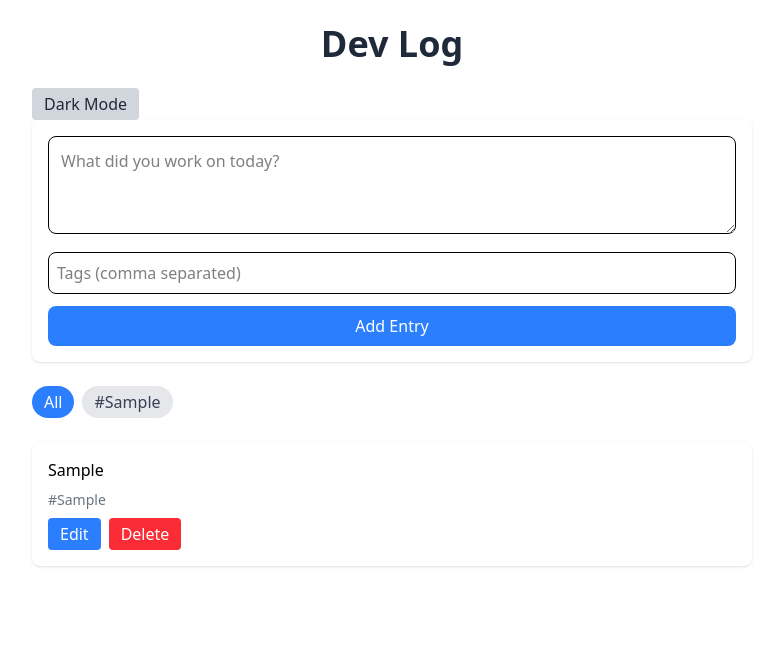
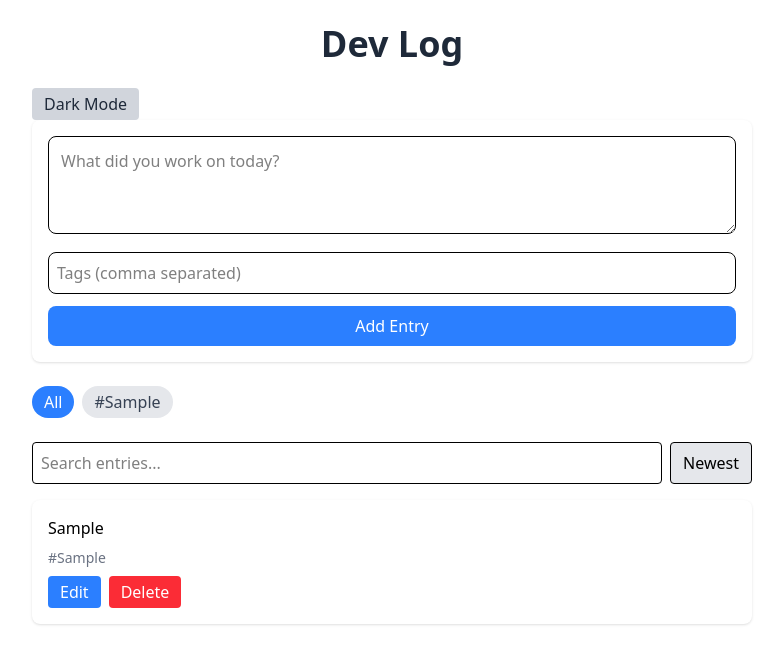
Before and after one commit to alexduisterwinkel/devlog, a Next.js app: page / in a window 1280 px wide. Both pictures are taken after typing "Sample", "Sample" into the empty fields and a click on the button "Add Entry". Shown: the top 664 px of the page, without its empty margins (248-1031 px from the left). Built offline with nearby package versions, Linux system fonts and the light colour scheme.

Commit message:
Added search functionality

```diff
--- a/app/page.tsx
+++ b/app/page.tsx
@@ -6,6 +6,7 @@ import { Entry } from '../types';
 import EntryForm from "../components/EntryForm";
 import EntryList from "../components/EntryList";
 import TagFilter from "../components/TagFilter";
+import SearchBar from "../components/SearchBar";
 import './globals.css';
 
 
@@ -17,6 +18,8 @@ export default function Home() {
 	const [editingId, setEditingId] = useState<string | null>(null);
 	const [editText, setEditText] = useState('');
 	const [darkMode, setDarkMode] = useState(false);
+	const [search, setSearch] = useState("");
+	const [sortOrder, setSortOrder] = useState<"newest" | "oldest">("newest");
 
 	useEffect(() => {
 		const stored = localStorage.getItem("entries");
@@ -69,6 +72,24 @@ export default function Home() {
 	  );
 	};
 
+	const visibleEntries = entries
+	  .filter(entry =>
+		(!activeTag || entry.tags.includes(activeTag)) &&
+		entry.text.toLowerCase().includes(search.toLowerCase())
+	  )
+	  .sort((a, b) => {
+		if (sortOrder === "newest") {
+		  return b.date.localeCompare(a.date);
+		}
+		return a.date.localeCompare(b.date);
+	  });
+
+	const toggleSort = () => {
+	  setSortOrder(prev =>
+		prev === "newest" ? "oldest" : "newest"
+	  );
+	};
+
 	return (
     	<main className="bg-white dark:bg-gray-800 p-6 max-w-3xl mx-auto bg-gray-50 min-h-screen">
 			<h1 className="bg-white dark:bg-gray-800 text-4xl font-extrabold mb-6 text-center text-gray-800 dark:text-white">
@@ -88,10 +109,15 @@ export default function Home() {
 				setActiveTag={setActiveTag}
 			  />
 
+			<SearchBar
+			  search={search}
+			  setSearch={setSearch}
+			  sortOrder={sortOrder}
+			  toggleSort={toggleSort}
+			/>
+
 			<EntryList
-				entries={entries.filter(
-				  entry => !activeTag || entry.tags.includes(activeTag)
-				)}
+  				entries={visibleEntries}
 				onDelete={deleteEntry}
 				onEdit={editEntry}
 			  />
--- a/components/EntryList.tsx
+++ b/components/EntryList.tsx
@@ -1,5 +1,6 @@
 import EntryItem from "./EntryItem";
 import { Entry } from "../types";
+import { motion, AnimatePresence } from "framer-motion";
 
 type Props = {
   entries: Entry[];
@@ -10,14 +11,24 @@ type Props = {
 export default function EntryList({ entries, onDelete, onEdit }: Props) {
   return (
     <div className="bg-white dark:bg-gray-800 dark:text-white space-y-4">
-      {entries.map((entry) => (
+      <AnimatePresence>
+		  {entries.map(entry => (
+			<motion.div
+			  key={entry.id}
+			  initial={{ opacity: 0, y: 10 }}
+			  animate={{ opacity: 1, y: 0 }}
+			  exit={{ opacity: 0, y: -10 }}
+			  layout
+			  transition={{ duration: 0.15 }}
+			>
 			  <EntryItem
-          key={entry.id}
 				entry={entry}
 				onDelete={onDelete}
 				onEdit={onEdit}
 			  />
+			</motion.div>
 		  ))}
+		</AnimatePresence>
     </div>
   );
 }
--- /dev/null
+++ b/components/SearchBar.tsx
@@ -0,0 +1,33 @@
+'use client';
+
+type SearchBarProps = {
+  search: string;
+  setSearch: (value: string) => void;
+  sortOrder: "newest" | "oldest";
+  toggleSort: () => void;
+};
+
+export default function SearchBar({
+  search,
+  setSearch,
+  sortOrder,
+  toggleSort,
+}: SearchBarProps) {
+  return (
+    <div className="flex gap-2 mb-4">
+      <input
+        placeholder="Search entries..."
+        value={search}
+        onChange={e => setSearch(e.target.value)}
+        className="flex-1 border rounded p-2 bg-white dark:bg-gray-800"
+      />
+
+      <button
+        onClick={toggleSort}
+        className="px-3 py-2 border rounded bg-gray-200 dark:bg-gray-700"
+      >
+        {sortOrder === "newest" ? "Newest" : "Oldest"}
+      </button>
+    </div>
+  );
+}
```
Lines whose indentation alone changed are shown as unchanged.
